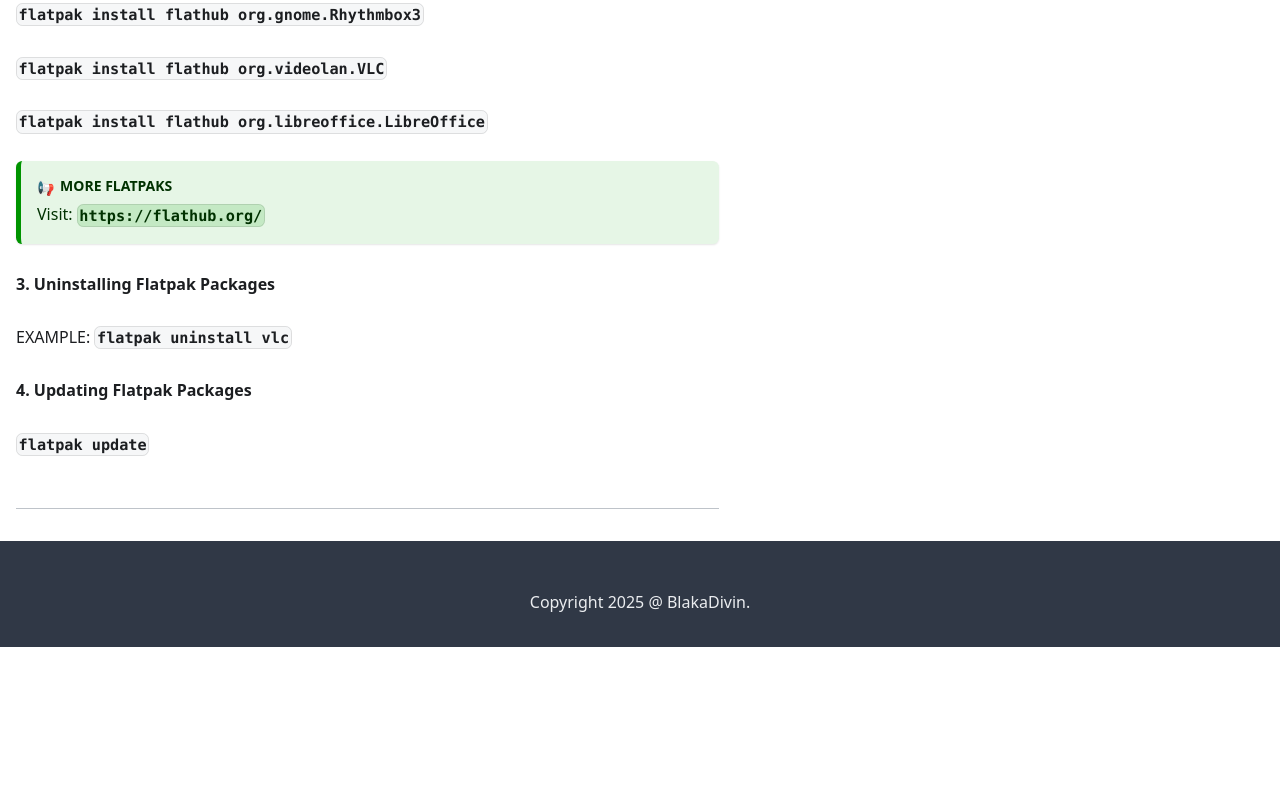
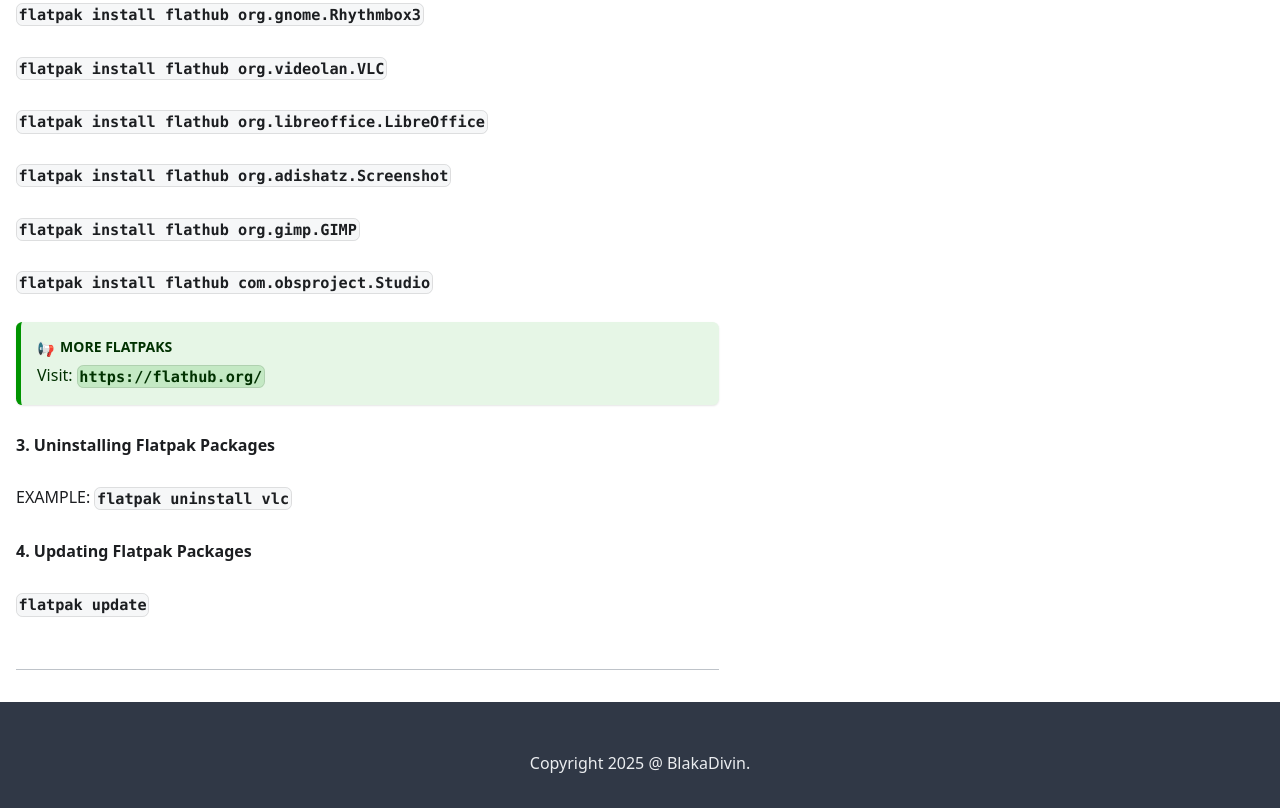
Before and after one commit to BlakaDivin/BlakaDivin.github.io, a plain HTML site: page index.html in a window 1280 px wide. Shown: the part 9382-10190 px from the top of the page. Before the commit the page ends 10029 px from the top, so only its background shows below. Drawn offline with Linux system fonts and the light colour scheme.

Commit message:
Add files via upload

```diff
--- a/index.html
+++ b/index.html
@@ -557,7 +557,12 @@
                             <br>
                             <code>flatpak install flathub org.libreoffice.LibreOffice</code><br>
                             <br>
-
+                            <code>flatpak install flathub org.adishatz.Screenshot</code><br>
+                            <br>
+                            <code>flatpak install flathub org.gimp.GIMP</code><br>
+                            <br>
+                            <code>flatpak install flathub com.obsproject.Studio</code><br>
+                            <br>
 
                             <div class="theme-doc-markdown markdown">
                                 <div class="theme-admonition theme-admonition-tip alert alert--success admonition_LlT9">
```
